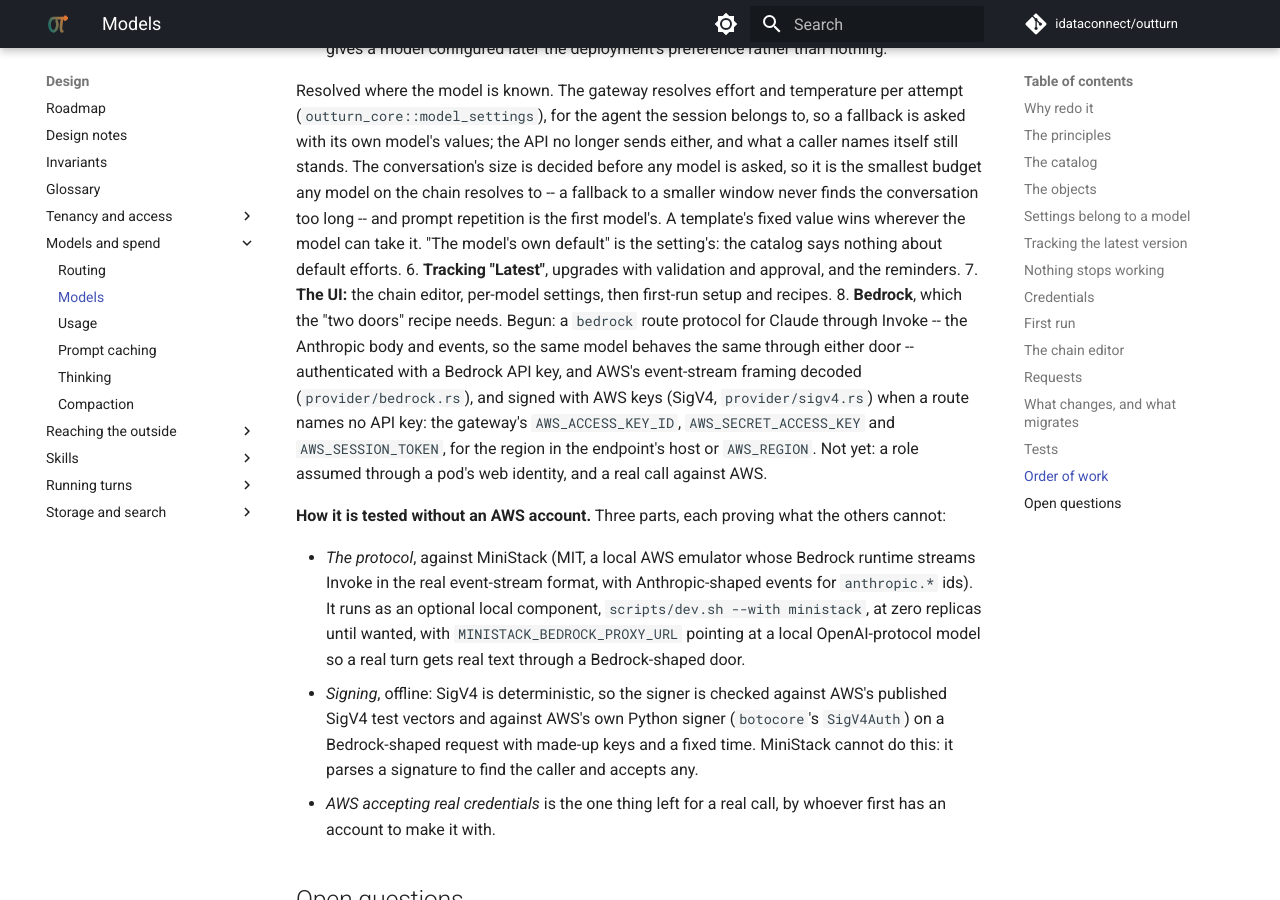
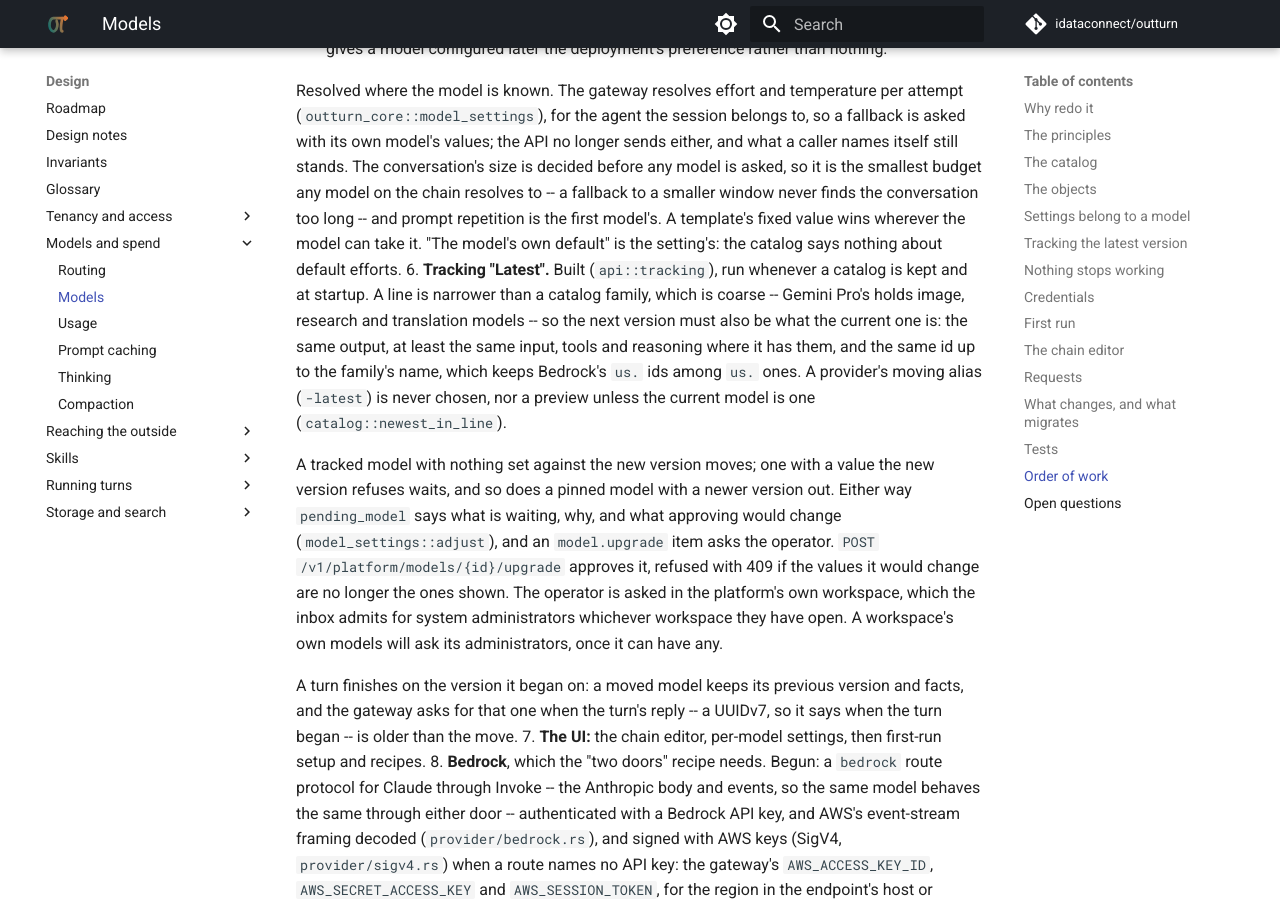
Before and after one commit to idataconnect/outturn, an MkDocs documentation site: the page built from docs/models.md, in a window 1280 px wide and 900 px high, scrolled down 10381 px. Built offline with MkDocs 1.6.1 and Material for MkDocs 9.7.7, drawn with Linux system fonts in a browser that asks for light colours; comment, search, counter and statistics services are not loaded.

Commit message:
Record tracking "Latest" as built
Co-Authored-By: Claude Opus 5.5 <noreply@anthropic.com>

```diff
--- a/docs/models.md
+++ b/docs/models.md
@@ -432,8 +432,30 @@ Each phase leaves the platform working.
    and prompt repetition is the first model's. A template's fixed value wins
    wherever the model can take it. "The model's own default" is the
    setting's: the catalog says nothing about default efforts.
-6. **Tracking "Latest"**, upgrades with validation and approval, and the
-   reminders.
+6. **Tracking "Latest".** Built (`api::tracking`), run whenever a catalog is
+   kept and at startup. A line is narrower than a catalog family, which is
+   coarse -- Gemini Pro's holds image, research and translation models -- so
+   the next version must also be what the current one is: the same output,
+   at least the same input, tools and reasoning where it has them, and the
+   same id up to the family's name, which keeps Bedrock's `us.` ids among
+   `us.` ones. A provider's moving alias (`-latest`) is never chosen, nor a
+   preview unless the current model is one (`catalog::newest_in_line`).
+
+   A tracked model with nothing set against the new version moves; one with
+   a value the new version refuses waits, and so does a pinned model with a
+   newer version out. Either way `pending_model` says what is waiting, why,
+   and what approving would change (`model_settings::adjust`), and an
+   `model.upgrade` item asks the operator. `POST
+   /v1/platform/models/{id}/upgrade` approves it, refused with 409 if the
+   values it would change are no longer the ones shown. The operator is
+   asked in the platform's own workspace, which the inbox admits for system
+   administrators whichever workspace they have open. A workspace's own
+   models will ask its administrators, once it can have any.
+
+   A turn finishes on the version it began on: a moved model keeps its
+   previous version and facts, and the gateway asks for that one when the
+   turn's reply -- a UUIDv7, so it says when the turn began -- is older than
+   the move.
 7. **The UI:** the chain editor, per-model settings, then first-run setup and
    recipes.
 8. **Bedrock**, which the "two doors" recipe needs. Begun: a `bedrock` route
```
Also changed, not shown: docs/action-queue.md (+3 -1 lines), docs/roadmap.md (+2 -2 lines).
